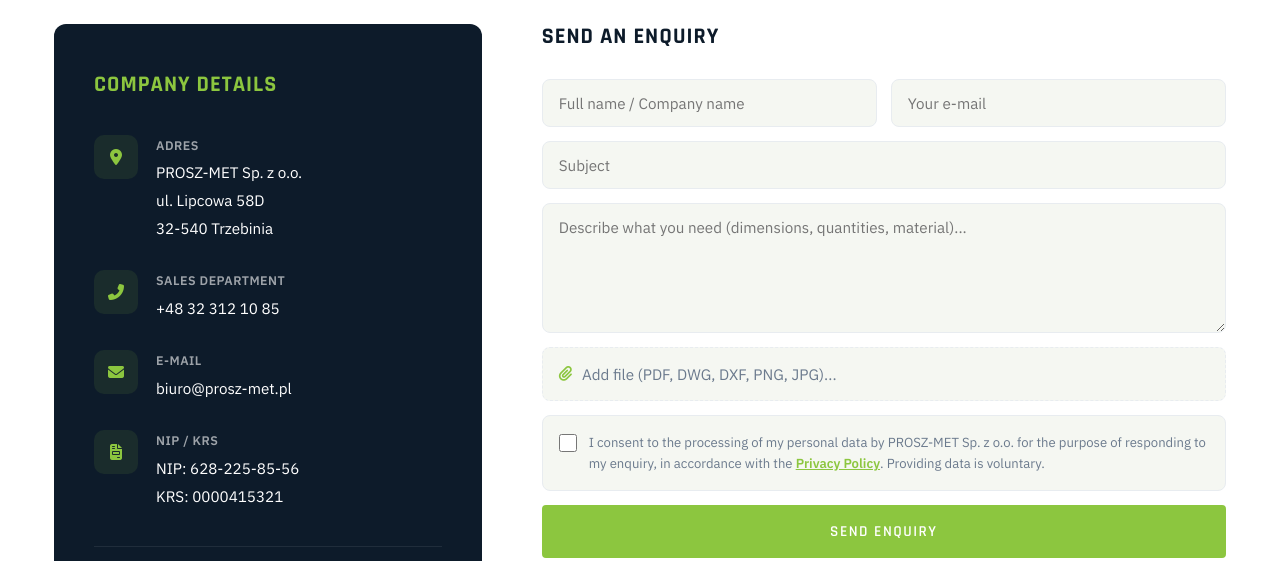
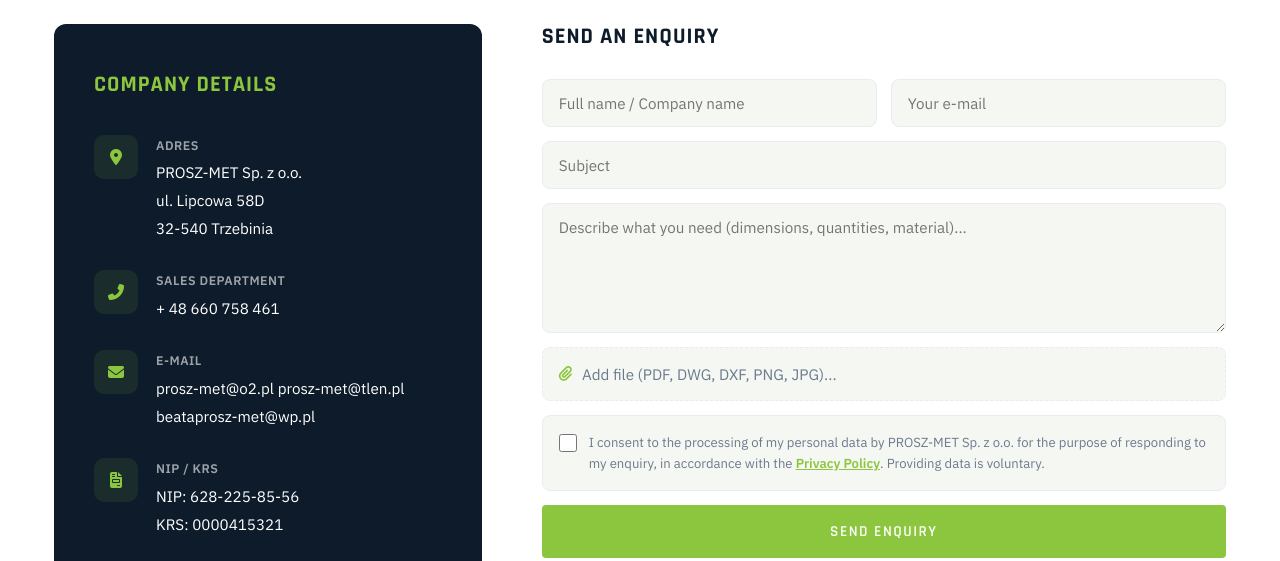
Before and after one commit to malybaryl/prosz-met, a plain HTML site: page index.html in a window 1280 px wide. Shown: the part 6528-7089 px from the top of the page. Drawn offline with nearby package versions, Linux system fonts and the light colour scheme; no server answers.

Commit message:
chore: updated mail addresses

```diff
--- a/index.html
+++ b/index.html
@@ -765,7 +765,7 @@
               </div>
               <div class="contact-item-text">
                 <strong data-i18n="contact_info_sales">Dział Handlowy:</strong>
-                <a href="tel:+48323121085">+48 32 312 10 85</a>
+                <a href="tel:+48660758461">+ 48 660 758 461</a>
               </div>
             </div>
             <div class="contact-item">
@@ -774,7 +774,9 @@
               </div>
               <div class="contact-item-text">
                 <strong data-i18n="contact_info_email">E-mail:</strong>
-                <a href="mailto:biuro@prosz-met.pl">biuro@prosz-met.pl</a>
+                <a href="mailto:biuro@prosz-met.pl">prosz-met@o2.pl</a>
+                <a href="mailto:prosz-met@tlen.pl">prosz-met@tlen.pl</a>
+                <a href="mailto:beataprosz-met@wp.pl">beataprosz-met@wp.pl</a>
               </div>
             </div>
             <div class="contact-item">
--- a/static/js/main.js
+++ b/static/js/main.js
@@ -1,6 +1,5 @@
 /* =========================================================
-   PROSZ-MET – main.js  (kompatybilny z style.css)
-   AOS class: aos-animate (zgodnie z CSS)
+  PROSZ-MET sp. z o.o. | All rights reserved.
    ========================================================= */
 
 window.projectData = {
```
